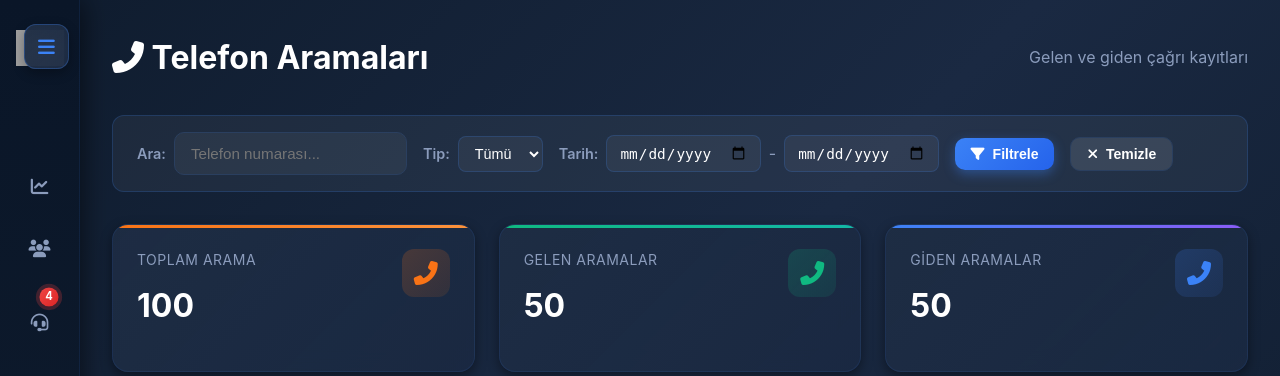
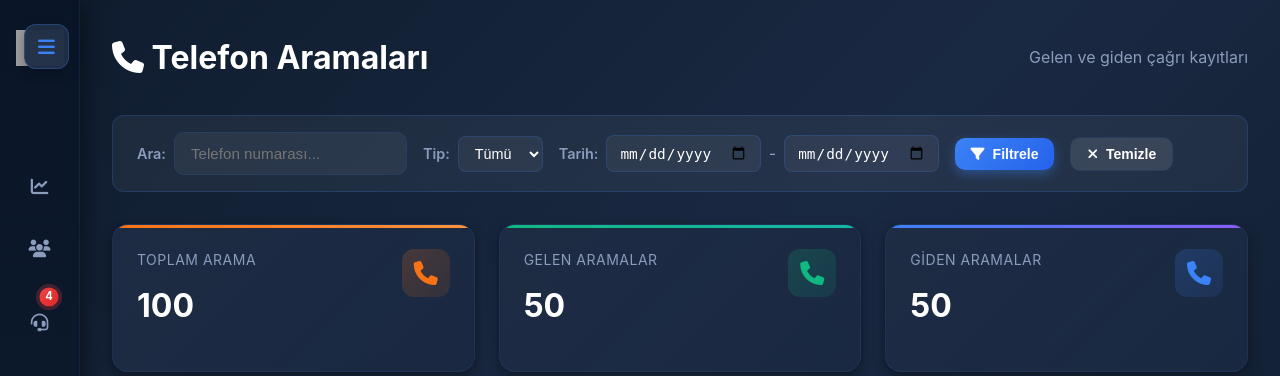
Before and after one commit to yogunganboran-a11y/egitim, a PHP site: page /telefon.php in a window 1280 px wide. Shown: the top 376 px of the page. Run offline with PHP 8.4, Linux system fonts and the light colour scheme; the visitor is signed in with stand-in values (Sample User, id 1); grey boxes are pictures that could not be loaded.

Commit message:
feat(admin): Fix WhatsApp mobile footer, change Telefon icon to right-facing

```diff
--- a/admin/telefon.php
+++ b/admin/telefon.php
@@ -36,7 +36,7 @@ $outgoing_calls = count(array_filter($calls, fn($c) => $c['type'] === 'outgoing'
 <link rel="stylesheet" href="assets/css/telefon.css">
 
 <div class="page-header">
-    <h1><i class="fas fa-phone-alt"></i> Telefon Aramaları</h1>
+    <h1><i class="fas fa-phone"></i> Telefon Aramaları</h1>
     <p class="page-subtitle">Gelen ve giden çağrı kayıtları</p>
 </div>
 
@@ -81,7 +81,7 @@ $outgoing_calls = count(array_filter($calls, fn($c) => $c['type'] === 'outgoing'
                 <div class="stat-value" id="totalCalls"><?php echo $total_calls; ?></div>
             </div>
             <div class="stat-icon-circle">
-                <i class="fas fa-phone-alt"></i>
+                <i class="fas fa-phone"></i>
             </div>
         </div>
     </div>
@@ -93,7 +93,7 @@ $outgoing_calls = count(array_filter($calls, fn($c) => $c['type'] === 'outgoing'
                 <div class="stat-value" id="incomingCalls"><?php echo $incoming_calls; ?></div>
             </div>
             <div class="stat-icon-circle">
-                <i class="fas fa-phone-alt"></i>
+                <i class="fas fa-phone"></i>
             </div>
         </div>
     </div>
@@ -105,7 +105,7 @@ $outgoing_calls = count(array_filter($calls, fn($c) => $c['type'] === 'outgoing'
                 <div class="stat-value" id="outgoingCalls"><?php echo $outgoing_calls; ?></div>
             </div>
             <div class="stat-icon-circle">
-                <i class="fas fa-phone-alt"></i>
+                <i class="fas fa-phone"></i>
             </div>
         </div>
     </div>
```
Also changed, not shown: admin/assets/css/whatsapp.css (+12 -0 lines).
